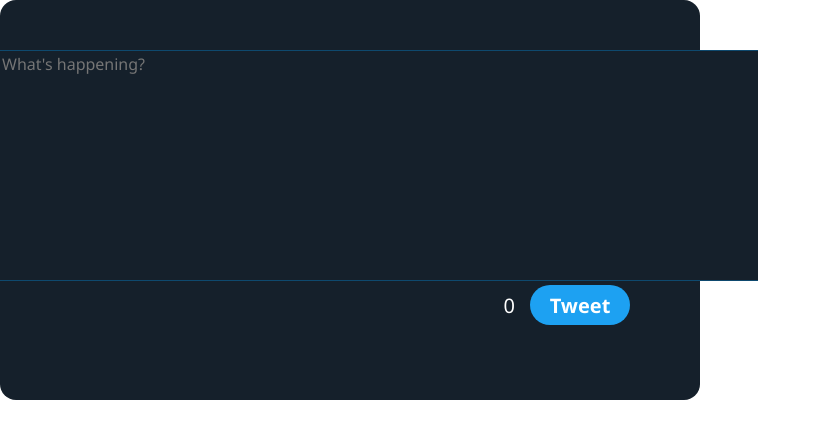
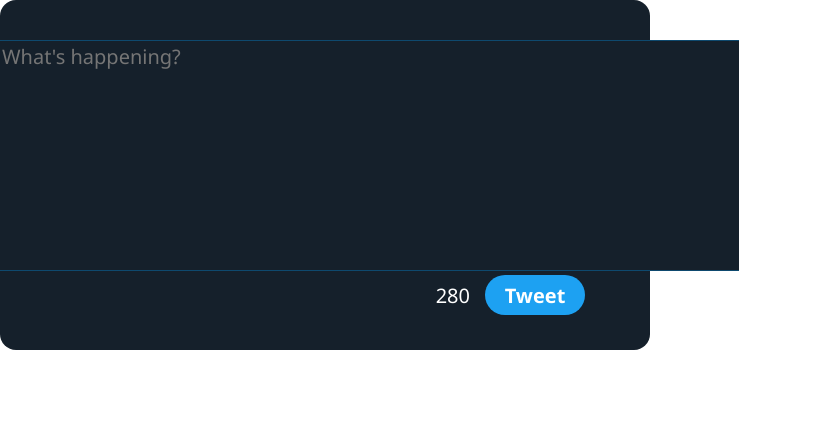
Before and after one commit to tlantz77/twitter-typeahead-app, a React (Create React App) app: page / in a window 1280 px wide. Shown: the top 438 px of the page, without its empty margins (0-821 px from the left). Built offline with nearby package versions, Linux system fonts and the light colour scheme.

Commit message:
update character counter to show remaining

```diff
--- a/src/components/Modal.js
+++ b/src/components/Modal.js
@@ -84,8 +84,9 @@
     return (
       <textarea
         className='modal text-input'
-        rows='8'
-        cols='80'
+        rows='6'
+        cols='60'
+        maxLength='280'
         placeholder="What's happening?"
         value={text}
         onChange={e => {
@@ -106,7 +107,9 @@
   }
 
   const renderSearchResults = () => {
-    return <TypeaheadDropdown items={searchResults} onSelect={selectMention}/>
+    if (searchResults.length > 0) {
+      return <TypeaheadDropdown items={searchResults} onSelect={selectMention}/>
+    }
   }
 
   return (
--- a/src/components/Toolbar.js
+++ b/src/components/Toolbar.js
@@ -2,7 +2,8 @@
 
 //Toolbar with submit button and text counter
 const Toolbar = ({textLength}) => {
-  let counterColor = textLength > 280 ? 'red' : 'white';
+  let charactersRemaining = 280 - textLength;
+  let counterColor = charactersRemaining <= 0 ? 'red' : 'white';
   return (
     <div className='toolbar'>
       <div className='util-wrapper'>
@@ -10,7 +11,7 @@
           className='text-counter'
           style={{color: counterColor}}
         >
-          {textLength}
+          {charactersRemaining}
         </span>
         <button className='submit-button'>Tweet</button>
       </div>
--- a/src/styles.css
+++ b/src/styles.css
@@ -13,21 +13,21 @@
 }
 
 .wrapper {
-  width: 700px;
-  height: 400px;
+  width: 650px;
+  height: 350px;
   border-radius: 16px;
   z-index: 0;
 }
 
 .text-input {
-  margin-top: 50px;
+  margin-top: 40px;
   height: 225px;
   border-style: none;
   border-top: solid 1px;
   border-bottom: solid 1px;
   border-color: rgb(14, 73, 110);
   font-family: 'Segoe UI', Tahoma, Geneva, Verdana, sans-serif;
-  font-size: 16px;
+  font-size: 20px;
   font-weight: 400;
   color: white;
   resize: none;
@@ -65,7 +65,7 @@
 .dropdown-wrapper {
   position: fixed;
   margin-left: 140px;
-  margin-top: -130px;
+  margin-top: -120px;
   height: 400px;
   width: 350px;
   border: solid 1px;
```
Also changed, not shown: 2 other files (tests, documents, lock files or other folders).
